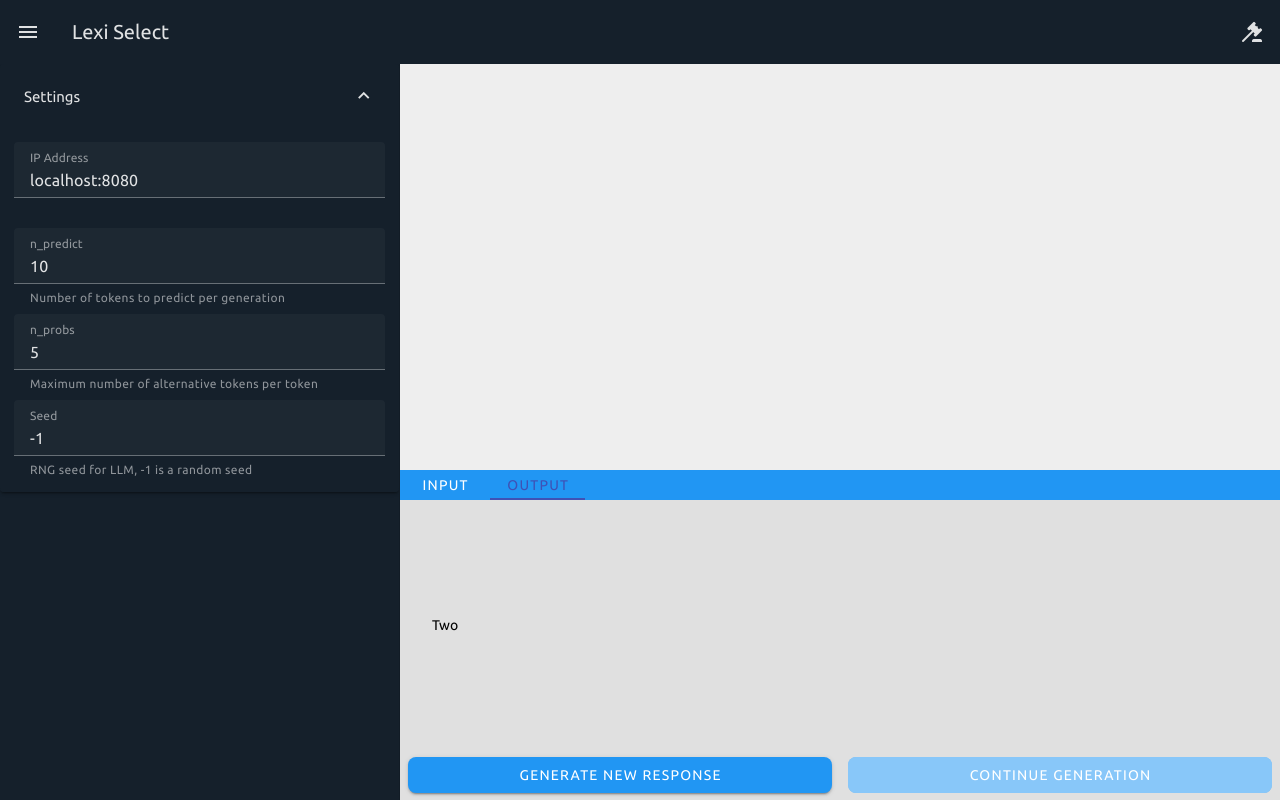
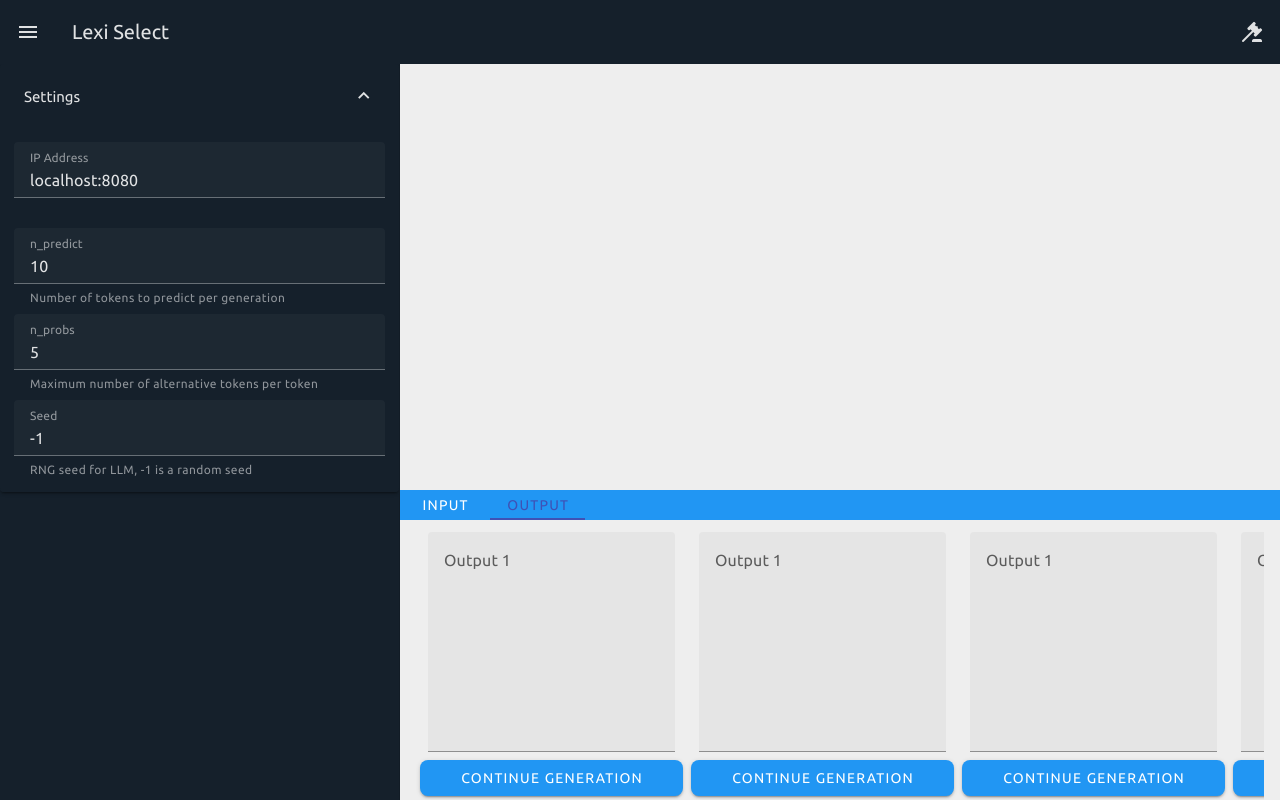
Before and after one commit to dhibbin/LexiSelect, a Vue app: page / in a window 1280 px wide. Both pictures are taken after a click on the tab "OUTPUT". Built offline with nearby package versions, Linux system fonts and the light colour scheme.

Commit message:
List of output boxes at bottom of screen

```diff
--- a/src/components/TextBar.vue
+++ b/src/components/TextBar.vue
@@ -1,52 +1,9 @@
 <template>
   <v-app-bar
-    color="grey-lighten-2"
-    :height="50"
+    color="background"
+    :height="280"
     location="bottom"
-    class="d-flex"
-    flat
-  >
-    <v-row no-gutters>
-      <v-col
-        cols="6"
-        class="px-2"
-      >
-        <v-btn
-          block
-          class="pa-4"
-          color="blue"
-          base-color="blue"
-          variant="elevated"
-          rounded="lg"
-          @click="attemptLLMGeneration"
-        >
-          Generate New Response
-        </v-btn>
-      </v-col>
-      <v-col
-        cols="6"
-        class="px-2"
-      >
-        <v-btn
-          block
-          class="pa-4"
-          color="blue"
-          base-color="blue"
-          variant="elevated"
-          rounded="lg"
-          :disabled="true"
-          @click="attemptLLMGeneration"
-        >
-          Continue Generation
-        </v-btn>
-      </v-col>
-    </v-row>
-  </v-app-bar>
-  <v-app-bar
-    color="grey-lighten-2"
-    :height="250"
-    location="bottom"
-    class="d-flex"
+    class="d-flex pa-0 ma-0"
     flat
   >
     <v-container>
@@ -80,9 +37,64 @@
               />
             </v-col>
           </v-row>
+          <v-row no-gutters>
+            <v-col
+              cols="12"
+              class="px-2"
+            >
+              <v-btn
+                block
+                class="pa-4"
+                color="blue"
+                base-color="blue"
+                variant="elevated"
+                rounded="lg"
+                @click="attemptLLMGeneration"
+              >
+                Generate New Response
+              </v-btn>
+            </v-col>
+          </v-row>
         </v-tabs-window-item>
-        <v-tabs-window-item value="output">
-          <v-card-text>Two</v-card-text>
+        <v-tabs-window-item
+          value="output"
+          class="pa-0"
+        >
+          <v-sheet
+            class="d-flex flex-nowrap bg-background pa-0"
+            style="overflow-x: scroll;"
+          >
+            <v-col
+              v-for="(number, index) in [1,2,3,4,5,6]"
+              :key="index"
+              class="pa-1"
+              cols="auto"
+              align-self="end"
+            >
+              <v-row no-gutters>
+                <v-textarea
+                  class="fill-height d-flex flex-column pa-2"
+                  label="Output 1"
+                  rows="8"
+                  no-resize
+                  hide-details
+                />
+              </v-row>
+              <v-row no-gutters>
+                <v-btn
+                  block
+                  class="pa-4"
+                  color="blue"
+                  base-color="blue"
+                  variant="elevated"
+                  rounded="lg"
+                  @click="attemptLLMGeneration"
+                >
+                  Continue Generation
+                </v-btn>
+              </v-row>
+            </v-col>
+          </v-sheet>
         </v-tabs-window-item>
       </v-tabs-window>
     </v-container>
--- a/src/components/TextBranch.vue
+++ b/src/components/TextBranch.vue
@@ -8,7 +8,7 @@
       v-for="(token, index) in tokens"
       :key="index"
       :value="token"
-      class="pa-0 bg-background"
+      :class="'pa-0 ' + (props.isActive ? 'bg-primary' : 'bg-background')"
       style="overflow: visible;"
       @mouseover="hover(index, $event.currentTarget)"
     >
@@ -27,7 +27,7 @@
       v-show="expand"
       ref="tokenMenu"
       :style="{position: 'relative', top: 0 + 'px', fontFamily: 'monospace',
-               left : (currTokPosition.left + currElementOffset - currWindow.innerWidth / 2) + 'px',
+               left : (currTokPosition.left + currElementOffset - currWindow.innerWidth / 2) + 100 + 'px',
                height : 'min-content'}"
       class="mx-auto"
       width="200"
@@ -77,7 +77,7 @@
 
 <script setup lang="ts">
 import type { Completionprobability, LlamaInterface } from '@/objects/LlamaInterface';
-import { computed, defineProps, reactive, ref, watch, type ComputedRef, type Ref } from 'vue'
+import { computed, defineProps, onMounted, reactive, ref, watch, type ComputedRef, type Ref } from 'vue'
 import gsap from 'gsap'
 import { MutableDOMRect } from '@/objects/MutableDOMRect';
 import type { VCard } from 'vuetify/components';
@@ -89,12 +89,14 @@ export interface TreeToken {
 
 const emits = defineEmits<{
   newBranch : [tokens : TreeToken[]]
+  updateTokens : [tokens : TreeToken[]]
 }>()
 
 const props = defineProps<{
   responseLLM : LlamaInterface | null,
   previousTokens : TreeToken[] | null
   scrollOffset : number
+  isActive : boolean
 }>()
 
 const expand = ref(false)
@@ -132,7 +134,6 @@ const tokens : ComputedRef<TreeToken[]> = computed(() => {
   return newTokens
 })
 
-
 watch(() => props.responseLLM, () => {
   if (props.responseLLM !== null) {
     responses.value.push(props.responseLLM)
@@ -143,10 +144,19 @@ watch(() => virtualTokenMenu.value, () => {
   resizeObserver.observe(virtualTokenMenu.value?.$el)
 })
 
+watch(() => tokens.value, () => {
+  emits("updateTokens", tokens.value)
+})
+
+onMounted(() => {
+  emits("updateTokens", tokens.value)
+})
+
+
 function hover(tokenIndex : number, element : HTMLElement) : void {
   let newRect = element.getBoundingClientRect()
-  gsap.to(currTokPosition.value, {duration : 0.2, ease : "power1.inOut", left : newRect.left})
-  gsap.to(currElementOffset, {duration : 0.2, ease : "power1.inOut", value : props.scrollOffset})
+  gsap.to(currTokPosition.value, {duration : 0.1, ease : "power1.inOut", left : newRect.left})
+  gsap.to(currElementOffset, {duration : 0.1, ease : "power1.inOut", value : props.scrollOffset})
   currTokPosition.value.top = newRect.top
   setExpand(true)
   currTokIndex.value = tokenIndex
@@ -183,13 +193,14 @@ function setExpand(newValue : boolean) : void {
 }
 
 function changeMenuHeight() : void {
-  console.log("hello there buddy")
   if (heightDelayedCall !== null) {
     heightDelayedCall.kill()
   }
-  heightDelayedCall = gsap.to(menuHeight, {duration : 0.3, ease : "power1.inOut",
+  heightDelayedCall = gsap.to(menuHeight, {duration : 0.1, ease : "power1.inOut",
     value : virtualTokenMenu.value?.$el.getBoundingClientRect().height})
 }
+
+//TODO: Figure out why on first hover the lerp fails
 
 
 </script>
--- a/src/components/TextTree.vue
+++ b/src/components/TextTree.vue
@@ -8,9 +8,11 @@
       v-for="(branch, index) in branches"
       :key="index"
       :response-l-l-m="branch.response"
-      :previous-tokens="branch.tokens"
+      :previous-tokens="branch.previousTokens"
       :scroll-offset="scrollOffset"
+      :is-active="activeBranch == index"
       @new-branch="newBranch"
+      @update-tokens="updateTokens($event, index)"
     />
   </div>
 </template>
@@ -23,7 +25,8 @@ import type { LlamaInterface } from '@/objects/LlamaInterface';
 
 interface BranchParameters {
   response : LlamaInterface | null,
-  tokens : TreeToken[] | null
+  previousTokens : TreeToken[] | null
+  totalTokens : TreeToken[] | null
 }
 
 const branches : Ref<BranchParameters[]> = ref([])
@@ -38,7 +41,8 @@ watch(() => props.responseLLM, () => {
   if (branches.value.length <= 0) {
     branches.value.push(reactive({
       response : props.responseLLM,
-      tokens : null
+      previousTokens : null,
+      totalTokens : null
     }))
   }
   else {
@@ -50,7 +54,8 @@ function newBranch(tokens : TreeToken[]) : void {
   console.log("Recieved ", tokens.length, " tokens")
   branches.value.push(reactive({
     response : null,
-    tokens : tokens
+    previousTokens : tokens,
+    totalTokens : null
   }))
   activeBranch.value = branches.value.length - 1
 }
@@ -60,6 +65,10 @@ function handleScroll(target : EventTarget | null) : void {
   scrollOffset.value = element.scrollLeft
 }
 
+function updateTokens(tokens : TreeToken[], index : number) : void {
+  branches.value[index].totalTokens = tokens
+  console.log("change tokens in branch", index)
+}
 
 
 
```
